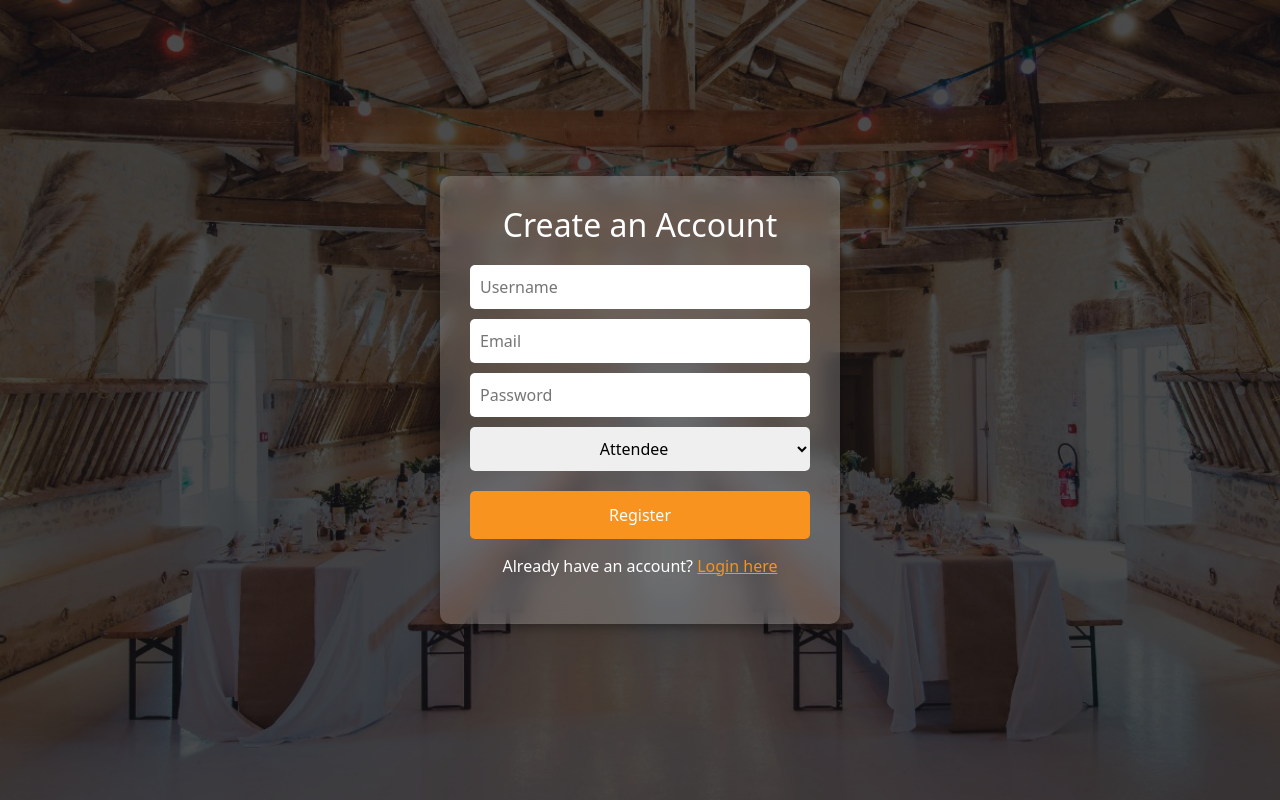
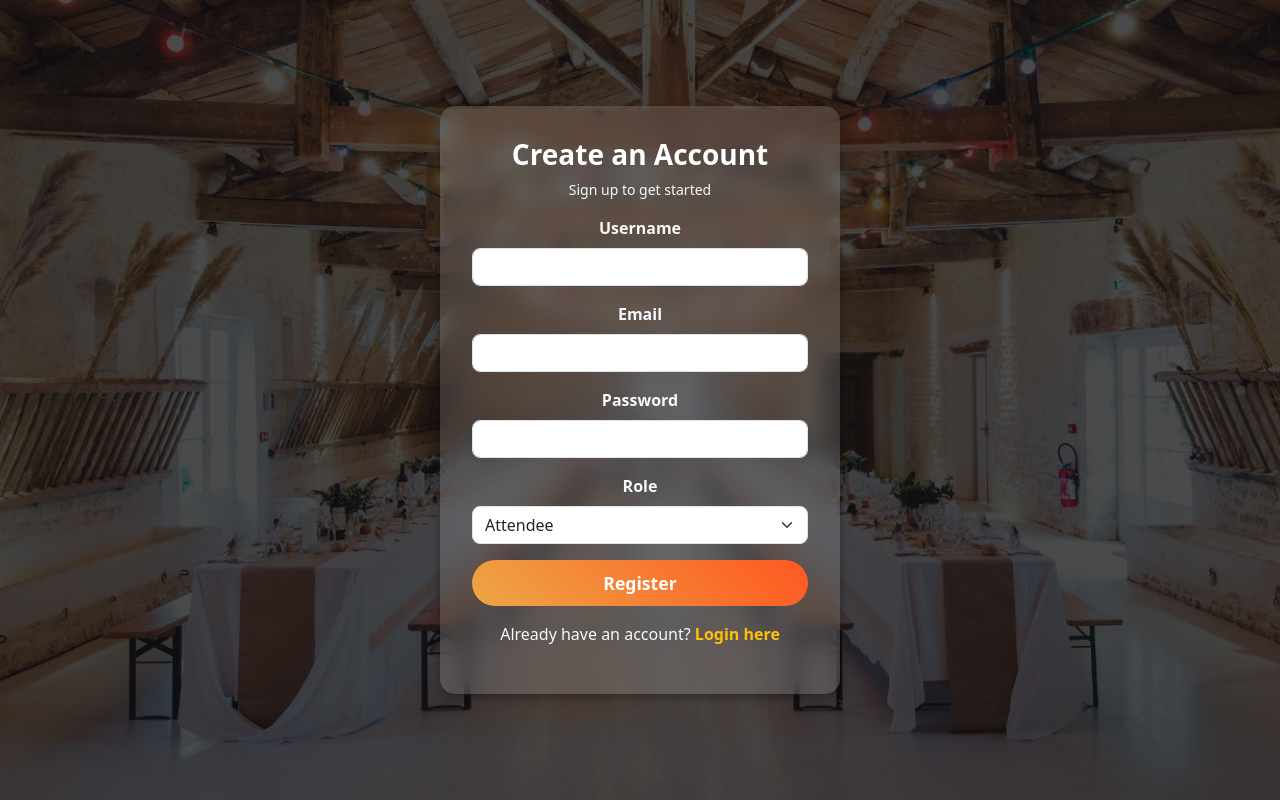
Before and after one commit to driksha-hegde/Event-Management-System, a React (Vite) app in the folder frontend/: page /register in a window 1280 px wide. Built offline with nearby package versions, Linux system fonts and the light colour scheme.

Commit message:
Update Register.jsx

```diff
--- a/frontend/src/components/Register.jsx
+++ b/frontend/src/components/Register.jsx
@@ -1,4 +1,4 @@
-import axios from "axios";
+import api from "../utils/axiosInstance";
 import { useState } from "react";
 import { useNavigate, Link } from "react-router-dom";
 import { motion } from "framer-motion";
@@ -12,6 +12,7 @@
     role: "attendee",
   });
   const [error, setError] = useState("");
+  const [loading, setLoading] = useState(false);
   const navigate = useNavigate();
 
   const handleChange = (e) => {
@@ -20,147 +21,96 @@
 
   const handleRegister = async (e) => {
     e.preventDefault();
+    setLoading(true);
     try {
-      await axios.post("http://localhost:5000/api/auth/register", formData);
+      await api.post("/auth/register", formData);
       alert("Registration successful!");
-      navigate("/");
+      navigate("/login");
     } catch (err) {
       setError(err.response?.data?.message || "Registration failed");
+    } finally {
+      setLoading(false);
     }
   };
 
   return (
-    <div
-      style={{
-        backgroundImage: "url('/landing-image.jpg')",
-        backgroundSize: "cover",
-        backgroundPosition: "center",
-        backgroundRepeat: "no-repeat",
-        height: "100vh",
-        width: "100vw",
-        display: "flex",
-        justifyContent: "center",
-        alignItems: "center",
-        position: "fixed",
-        top: 0,
-        left: 0,
-        zIndex: 9999,
-      }}
-    >
-      <div
-        style={{
-          position: "absolute",
-          top: 0,
-          left: 0,
-          width: "100%",
-          height: "100%",
-          backgroundColor: "rgba(0, 0, 0, 0.5)",
-        }}
-      ></div>
+    <div className="fullscreen-background">
+      <div className="overlay"></div>
 
       <motion.div
-        style={{
-          position: "relative",
-          zIndex: 1,
-          background: "rgba(255, 255, 255, 0.2)",
-          backdropFilter: "blur(10px)",
-          padding: "30px",
-          borderRadius: "10px",
-          boxShadow: "0px 4px 10px rgba(0, 0, 0, 0.3)",
-          width: "400px",
-          textAlign: "center",
-        }}
+        className="register-card"
         initial={{ opacity: 0, y: 50 }}
         animate={{ opacity: 1, y: 0 }}
         transition={{ duration: 1.2, ease: "easeOut" }}
       >
-        <h2 style={{ color: "white", marginBottom: "20px" }}>Create an Account</h2>
-        {error && <p style={{ color: "red" }}>{error}</p>}
+        <h3 className="fw-bold">Create an Account</h3>
+        <p className="text-light small">Sign up to get started</p>
+
+        {error && <p className="small text-danger">{error}</p>}
+
         <form onSubmit={handleRegister}>
+          <div className="mb-3">
+            <label className="form-label fw-semibold text-light">Username</label>
             <input
               type="text"
               name="username"
-            placeholder="Username"
+              className="form-control rounded-3"
               value={formData.username}
               onChange={handleChange}
               required
-            style={{
-              width: "100%",
-              padding: "10px",
-              borderRadius: "5px",
-              border: "none",
-              marginBottom: "10px",
-            }}
             />
+          </div>
+          <div className="mb-3">
+            <label className="form-label fw-semibold text-light">Email</label>
             <input
               type="email"
               name="email"
-            placeholder="Email"
+              className="form-control rounded-3"
               value={formData.email}
               onChange={handleChange}
               required
-            style={{
-              width: "100%",
-              padding: "10px",
-              borderRadius: "5px",
-              border: "none",
-              marginBottom: "10px",
-            }}
             />
+          </div>
+          <div className="mb-3">
+            <label className="form-label fw-semibold text-light">Password</label>
             <input
               type="password"
               name="password"
-            placeholder="Password"
+              className="form-control rounded-3"
               value={formData.password}
               onChange={handleChange}
               required
-            style={{
-              width: "100%",
-              padding: "10px",
-              borderRadius: "5px",
-              border: "none",
-              marginBottom: "10px",
-            }}
             />
+          </div>
+          <div className="mb-3">
+            <label className="form-label fw-semibold text-light">Role</label>
             <select
               name="role"
+              className="form-select rounded-3"
               value={formData.role}
               onChange={handleChange}
-            style={{
-              width: "100%",
-              padding: "10px",
-              borderRadius: "5px",
-              border: "none",
-              marginBottom: "10px",
-              textAlign: "center",
-            }}
             >
               <option value="admin">Admin</option>
               <option value="attendee">Attendee</option>
               <option value="event_manager">Event Manager</option>
             </select>
+          </div>
           <motion.button
+            type="submit"
             whileHover={{ scale: 1.05 }}
             whileTap={{ scale: 0.95 }}
-            type="submit"
-            style={{
-              backgroundColor: "#F7931E",
-              color: "white",
-              border: "none",
-              padding: "12px 25px",
-              fontSize: "1rem",
-              cursor: "pointer",
-              borderRadius: "5px",
-              width: "100%",
-              marginTop: "10px",
-            }}
+            className="register-button"
+            disabled={loading}
           >
-            Register
+            {loading ? "Registering..." : "Register"}
           </motion.button>
         </form>
 
-        <p style={{ color: "white", marginTop: "15px" }}>
-          Already have an account? <Link to="/login" style={{ color: "#F7931E" }}>Login here</Link>
+        <p className="text-center mt-3 text-light">
+          Already have an account?{" "}
+          <Link to="/login" className="text-warning fw-bold text-decoration-none">
+            Login here
+          </Link>
         </p>
       </motion.div>
     </div>
```
Lines whose indentation alone changed are shown as unchanged.
